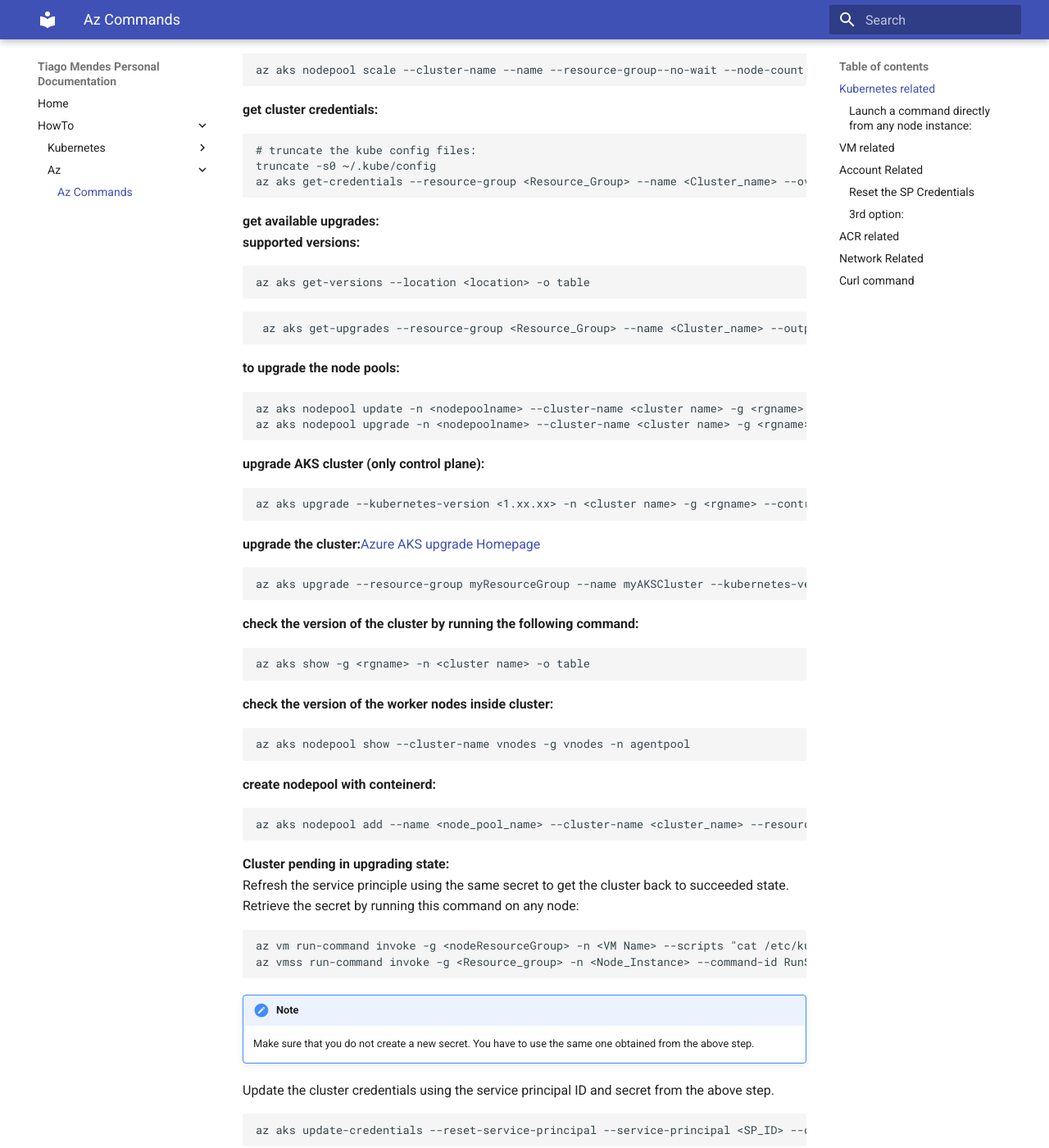
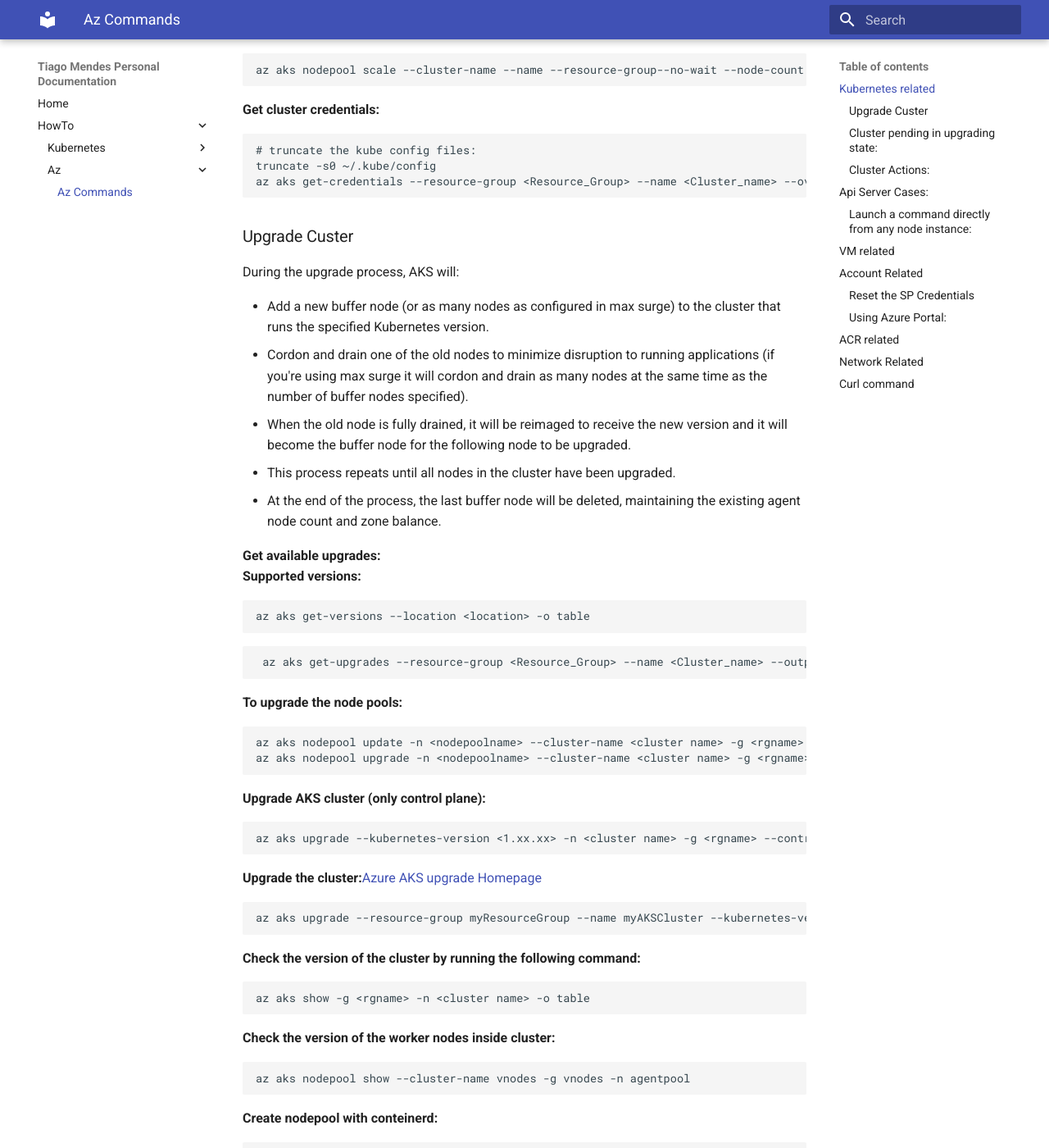
Before and after one commit to tmcmm/k8s-documentation, an MkDocs documentation site: the page built from docs/howto/az/az-help.md, in a window 1280 px wide and 1400 px high, scrolled down 402 px. Shown: the whole window at 82% size. Built offline with MkDocs 1.6.1 and Material for MkDocs 9.7.7, drawn with Linux system fonts in a browser that asks for light colours; some of the changed text lies outside the part shown.

Commit message:
Update az-help.md

````diff
--- a/docs/howto/az/az-help.md
+++ b/docs/howto/az/az-help.md
@@ -2,59 +2,68 @@
 
 ## Kubernetes related
 
-__list all your clusters under subscription:__
+__List all your clusters under subscription:__
 ```
 az aks list -o table
 ```
-__list cluster nodepool:__
+__List cluster nodepool:__
 ```
 az aks nodepool list --resource-group <Resource_Group> --cluster-name <Cluster_name>
 ```
-__scale cluster nodepool:__
+__Scale cluster nodepool:__
 ```
 az aks nodepool scale --cluster-name --name --resource-group--no-wait --node-count 4
 ```
-__get cluster credentials:__
+__Get cluster credentials:__
 ```
 # truncate the kube config files:
 truncate -s0 ~/.kube/config
 az aks get-credentials --resource-group <Resource_Group> --name <Cluster_name> --overwrite-existing -f ~/.kube/config
 ```
-__get available upgrades:__<br>
-__supported versions:__<br>
+### Upgrade Custer<br>
+During the upgrade process, AKS will:<br>
+
+- Add a new buffer node (or as many nodes as configured in max surge) to the cluster that runs the specified Kubernetes version.<br>
+- Cordon and drain one of the old nodes to minimize disruption to running applications (if you're using max surge it will cordon and drain as many nodes at the same time as the number of buffer nodes specified).<br>
+- When the old node is fully drained, it will be reimaged to receive the new version and it will become the buffer node for the following node to be upgraded.<br>
+- This process repeats until all nodes in the cluster have been upgraded.<br>
+- At the end of the process, the last buffer node will be deleted, maintaining the existing agent node count and zone balance.<br>
+
+__Get available upgrades:__<br>
+__Supported versions:__<br>
 ```
 az aks get-versions --location <location> -o table
 ```
 ```
  az aks get-upgrades --resource-group <Resource_Group> --name <Cluster_name> --output table
 ```
-__to upgrade the node pools:__
+__To upgrade the node pools:__
 ```
 az aks nodepool update -n <nodepoolname> --cluster-name <cluster name> -g <rgname> --max-surge 5
 az aks nodepool upgrade -n <nodepoolname> --cluster-name <cluster name> -g <rgname> --kubernetes-version <1.xx.xx>
 ```
 
-__upgrade AKS cluster (only control plane):__
+__Upgrade AKS cluster (only control plane):__
 ```
 az aks upgrade --kubernetes-version <1.xx.xx> -n <cluster name> -g <rgname> --control-plane-only
 ```
-__upgrade the cluster:__[Azure AKS upgrade Homepage](https://docs.microsoft.com/en-us/azure/aks/upgrade-cluster#upgrade-an-aks-cluster "Azure AKS Upgrade")<br>
+__Upgrade the cluster:__[Azure AKS upgrade Homepage](https://docs.microsoft.com/en-us/azure/aks/upgrade-cluster#upgrade-an-aks-cluster "Azure AKS Upgrade")<br>
 ```
 az aks upgrade --resource-group myResourceGroup --name myAKSCluster --kubernetes-version KUBERNETES_VERSION
 ```
-__check the version of the cluster by running the following command:__
+__Check the version of the cluster by running the following command:__
 ```
 az aks show -g <rgname> -n <cluster name> -o table
 ```
-__check the version of the worker nodes inside cluster:__
+__Check the version of the worker nodes inside cluster:__
 ```
 az aks nodepool show --cluster-name vnodes -g vnodes -n agentpool
 ```
-__create nodepool with conteinerd:__
+__Create nodepool with conteinerd:__
 ```
 az aks nodepool add --name <node_pool_name> --cluster-name <cluster_name> --resource-group <resource_group> --aks-custom-headers CustomizedUbuntu=aks-ubuntu,ContainerRuntime=containerd --kubernetes-version=1.16.13
 ```
-__Cluster pending in upgrading state:__<br>
+### Cluster pending in upgrading state:
 Refresh the service principle using the same secret to get the cluster back to succeeded state.<br>
 Retrieve the secret by running this command on any node:<br>
 ```
@@ -73,6 +82,8 @@ __Reconcile cluster:__
 ```
 az resource update --resource-group <Resource_Group> --name <Cluster_name> --namespace Microsoft.ContainerService --resource-type ManagedClusters
 ```
+### Cluster Actions:
+
 __Stop cluster:__
 ```
 az aks stop --resource-group <Resource_Group> --name <Cluster_name>
@@ -81,7 +92,7 @@ __Start cluster:__
 ```
 az aks start --resource-group <Resource_Group> --name <Cluster_name>
 ```
-__Restart vmss__:<br>
+__Restart vmss__:
 ```
 az vmss restart -g MC_(...) -n <vmss_name> --instance-ids 2
 ```
@@ -104,15 +115,15 @@ __Rotate Certificates:__<br>
 az aks rotate-certs -g $RESOURCE_GROUP_NAME -n $CLUSTER_NAME
 ```
 
-__after rotating certificates:__
+__After rotating certificates:__
 ```
 az aks get-credentials -g $RESOURCE_GROUP_NAME -n $CLUSTER_NAME --overwrite-existing
 ```
-__create cluster with uptime sla:__
+__Create cluster with uptime sla:__
 ```
 az aks create --resource-group myResourceGroup --name myAKSCluster --uptime-sla (...)
 ```
-__update cluster to uptime sla:__<br>
+__Update cluster to uptime sla:__<br>
 When we change to SLA to paid, it creates aditional API Servers to balance load:<br>
 [azure-aks-uptime-SLA](https://docs.microsoft.com/en-us/azure/aks/uptime-sla#modify-an-existing-cluster-to-use-uptime-sla "Azure AKS Uptime SLA")<br>
 __Cost: Uptime SLA	$0.10 per cluster per hour__<br>
@@ -123,7 +134,7 @@ __Remove uptime sla:__
 ```
  az aks update --resource-group myResourceGroup --name myAKSCluster --no-uptime-sla
 ```
-__Api Server Cases:__
+## Api Server Cases:
 __Check available vmss instances:__
 ```
 az vmss list-instances -g Node_Resource_Group -n aks-(...)-vmss -o table
@@ -204,11 +215,29 @@ az vm list-ip-addresses --query "[?virtualMachine.name=='vm_name']"
 alias azvmprivateip='_azvmprivateip(){ az vm list-ip-addresses --query "[?virtualMachine.name=="$1"]" -o json ;}; _azvmprivateip
 ```
 ## Account Related
-__list resource_groups:__
+
+
+__List all resources of the resource group:__
+```
+az resource list --query "[?resourceGroup=='akslab'].{ name: name, flavor: kind, resourceType: type, region: location }" --output table
+```
+__Azure list all subscriptions:__
+```
+az account list --output table
+```
+__Azure set specific subscriptions:__
+```
+az account set --subscription "My Demos"
+```
+__Azure run command for a specific subscription:__
+```
+az vm create --subscription "My Demos" --resource-group MyGroup --name NewVM --image Ubuntu
+```
+__List resource_groups:__
 ```
 az group list -o table
 ```
-__delete resource_groups:__
+__Delete resource_groups:__
 ```
 az group delete --name
 ```
@@ -226,13 +255,14 @@ SUBNET_ID=$(az network vnet subnet show --resource-group myResourceGroup --vnet-
 az role assignment create --assignee <appId> --scope $VNET_ID --role "Network Contributor"
 ```
 ### Reset the SP Credentials
+
 [azure-aks-sp-reset](https://docs.microsoft.com/en-us/azure/aks/update-credentials#reset-the-existing-service-principal-credential "Reset existing Service Principal Credential")<br>
 
-__kubernetes check ServicePrincipalId:__
+__Kubernetes check ServicePrincipalId:__
 ```
 az aks list --resource-group <Resource_Group> --query="[0].servicePrincipalProfile.clientId"
 ```
-__get service principal end Date:__
+__Get service principal end Date:__
 ```
 az ad sp credential list --id <clientid> --query "[].endDate" -o tsv
 ```
@@ -248,7 +278,7 @@ __Now that we have the SP appID and password we can reset the SP password expira
 ```
 az ad sp credential reset -n <appIDofSP> -p <passwordofSP> --years <NunmberOfYears>
 ```
-__create a new service principal__:
+__Create a new service principal__:
 ```
 az ad sp create-for-rbac \
     --name $AKS_SP_NAME \
@@ -260,7 +290,7 @@ AKS_SP_NAME=$(az ad sp list --show-mine --query "[].{id:appId, tenant:appOwnerTe
 AKS_SP_APP_ID=$(az ad app list --display-name "$AKS_SP_NAME" --query "[].appId" -o tsv)
 AKS_SP_SECRET=$(az ad sp credential reset --name $AKS_SP_NAME --query "password" -o tsv)
 ```
-__add SP to a new cluster:__
+__Add SP to a new cluster:__
 ```
 az aks create --resource-group $RG_NAME --name $CLUSTER_NAME \
     --service-principal $AKS_SP_APP_ID \
@@ -269,7 +299,7 @@ az aks create --resource-group $RG_NAME --name $CLUSTER_NAME \
     --node-vm-size Standard_DS2_v2 \
  (....)
 ```
-__add SP to a existing cluster:__
+__Add SP to a existing cluster:__
 ```
 az aks update-credentials \
 --resource-group myResourceGroup \
@@ -278,16 +308,18 @@ az aks update-credentials \
 --service-principal $AKS_SP_APP_ID \
 --client-secret $AKS_SP_SECRET
 ```
-### 3rd option:
+### Using Azure Portal:
+
 • Using the Azure portal navigate to Azure AD, then "App registrations" and create a new Service Principal.
 • Then create a password for this new SP in the "Certificates and secrets" section
 • Once you hit "Save" the password will be shown just once, have the customer save it somewhere.
-__after run from az-cli:__
+
+__After run from az-cli:__
 ```
 az aks update-credentials -g <clusterResourceGroup> -n <clusterName> --reset-service-principal --service-principal <appIDofNewSP> --client-secret <PasswordofNewSP>
 ```
 
-__add extensions to azure cli and configure node pools of aks cluster:__
+__Add extensions to azure cli and configure node pools of aks cluster:__
 ```
 az extension add --name aks-preview
 az extension update --name aks-preview
@@ -295,36 +327,17 @@ az feature register --namespace "Microsoft.ContainerService" --name "CustomNodeC
 az feature list -o table --query "[?contains(name, 'Microsoft.ContainerService/CustomNodeConfigPreview')].{Name:name,State:properties.state}"
 ```
 
-__list all resources of the resource group:__
-```
-az resource list --query "[?resourceGroup=='akslab'].{ name: name, flavor: kind, resourceType: type, region: location }" --output table
-```
-
-__azure list all subscriptions:__
-```
-az account list --output table
-```
-__azure set specific subscriptions:__
-```
-az account set --subscription "My Demos"
-```
-__azure run command for a specific subscription:__
-```
-az vm create --subscription "My Demos" --resource-group MyGroup --name NewVM --image Ubuntu
-```
-
-
 ## ACR related
-__azure list podsecuritypolicy:__
+__Azure list podsecuritypolicy:__
 ```
 az feature list -o table --query "[?contains(name, 'Microsoft.ContainerService/PodSecurityPolicyPreview')].{Name:name,State:properties.state}"
 ```
 
-__list all container ips on ACI:__
+__List all container ips on ACI:__
 ```
 az container list -g <resourcegroup> --query '[].{Name:name, IpAddress:ipAddress.ip}' --output tsv
 ```
-__show all container ips on a sub-net network:__
+__Show all container ips on a sub-net network:__
 ```
 az network vnet show -g <resourcegroup> -n <vnetName> --query '[subnets[].ipConfigurationProfiles[].id[], subnets[].ipConfigurations[].id[]]' -o json
 ```
````
Also changed, not shown: other parts of docs/howto/az/az-help.md (+4 -4 lines).
